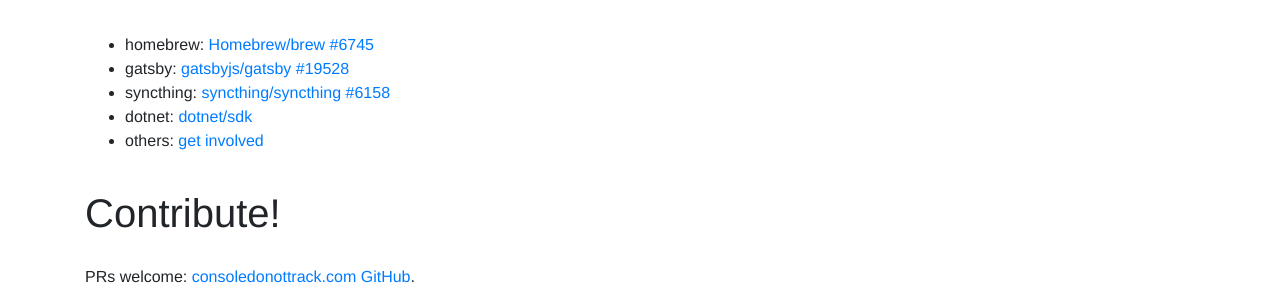
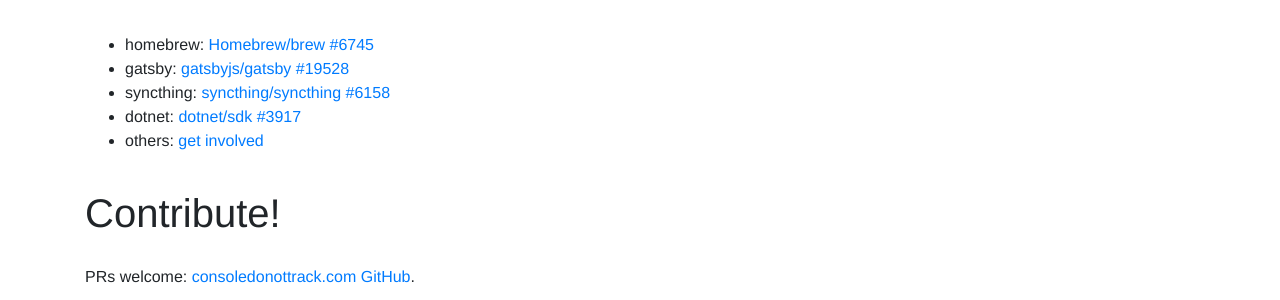
Before and after one commit to muescha/consoledonottrack.com, a Jekyll site: the page built from index.markdown, in a window 1280 px wide. Shown: the part 833-1133 px from the top of the page. Built offline with Jekyll 4.4.1, drawn with Linux system fonts in a browser that asks for light colours; our own code applies the rules of GitHub Pages for plain Markdown files.

Commit message:
Update index.markdown

```diff
--- a/index.markdown
+++ b/index.markdown
@@ -53,7 +53,7 @@
   #19528](https://github.com/gatsbyjs/gatsby/pull/19528)
 * syncthing: [syncthing/syncthing
   #6158](https://github.com/syncthing/syncthing/pull/6158)
-* dotnet: [dotnet/sdk](https://github.com/dotnet/sdk/issues/3917)
+* dotnet: [dotnet/sdk #3917](https://github.com/dotnet/sdk/issues/3917)
 * others: [get
   involved](https://github.com/sneak/consoledonottrack.com/pulls)
 
```
